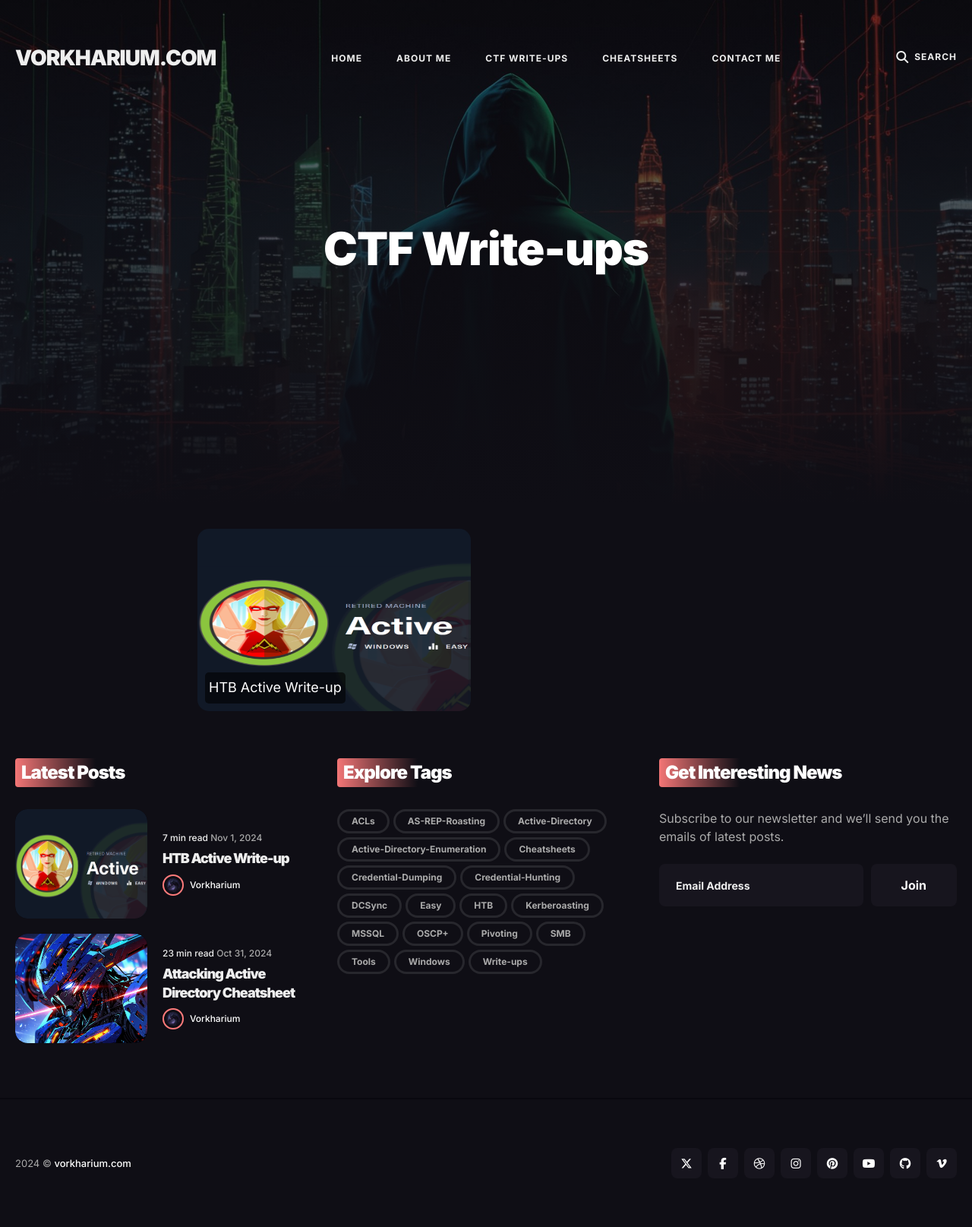
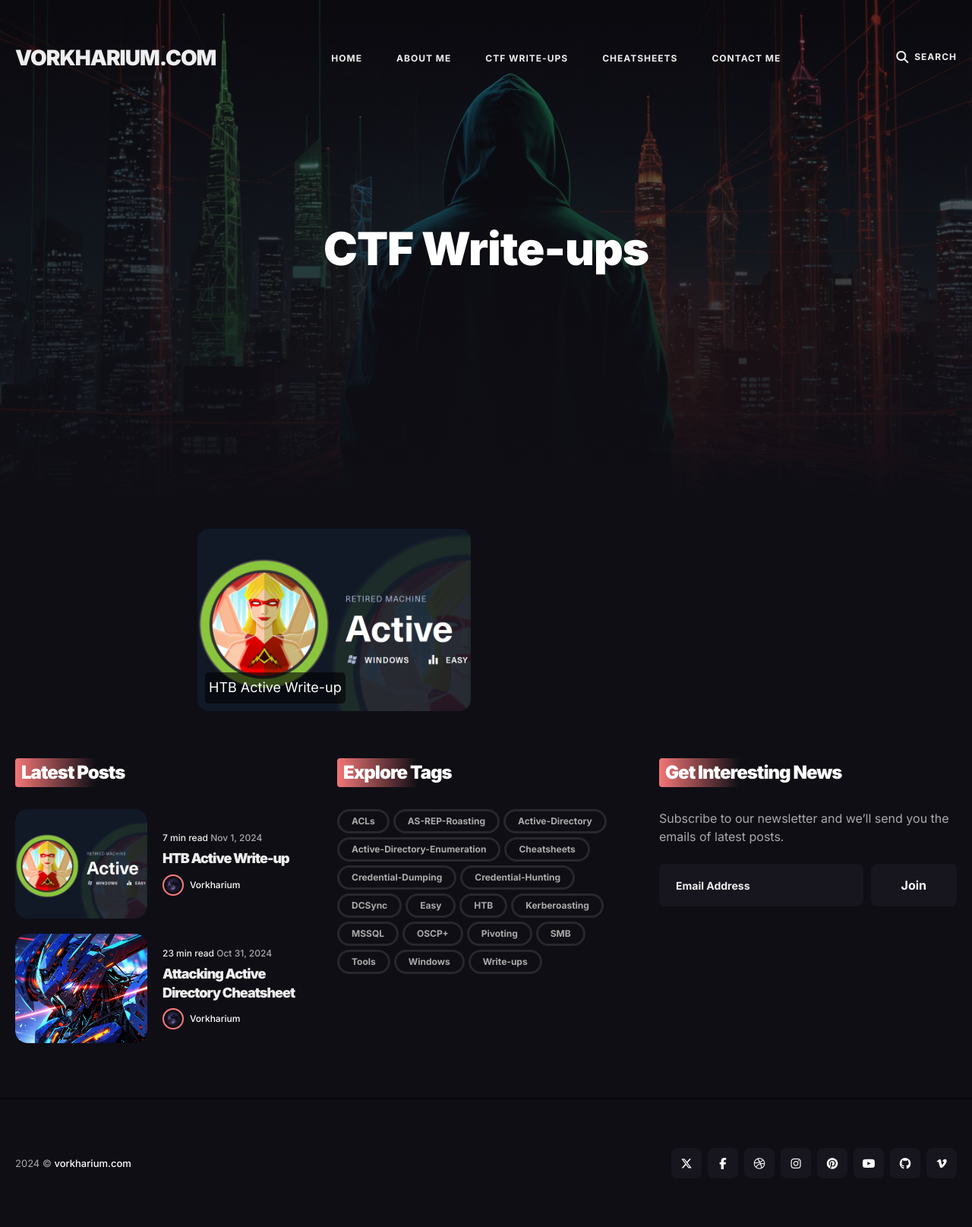
Before and after one commit to Vorkharium/vorkharium.github.io, a Jekyll site: the page built from _pages/write-ups.md, in a window 1280 px wide. Shown: the whole page at 76% size. Built offline with Jekyll 4.4.1, drawn with Linux system fonts in a browser that asks for light colours.

Commit message:
Update write-ups.md

```diff
--- a/_pages/write-ups.md
+++ b/_pages/write-ups.md
@@ -7,7 +7,8 @@
 
 <div style="position: relative; display: inline-block; margin-bottom: 5px;">
     <a href="/HTB-Active-Write-up">
-        <img src="/images/htb_active.png" alt="HTB Active Write-up" style="width: 360px; height: 240px; border-radius: 15px;">
+        <img src="/images/htb_active.png" alt="HTB Active Write-up"
+             style="width: 360px; height: 240px; border-radius: 15px; object-fit: cover;">
         <div style="position: absolute; bottom: 10px; left: 10px; color: white; background-color: rgba(0, 0, 0, 0.6); padding: 5px; border-radius: 5px;">
             HTB Active Write-up
         </div>
```
